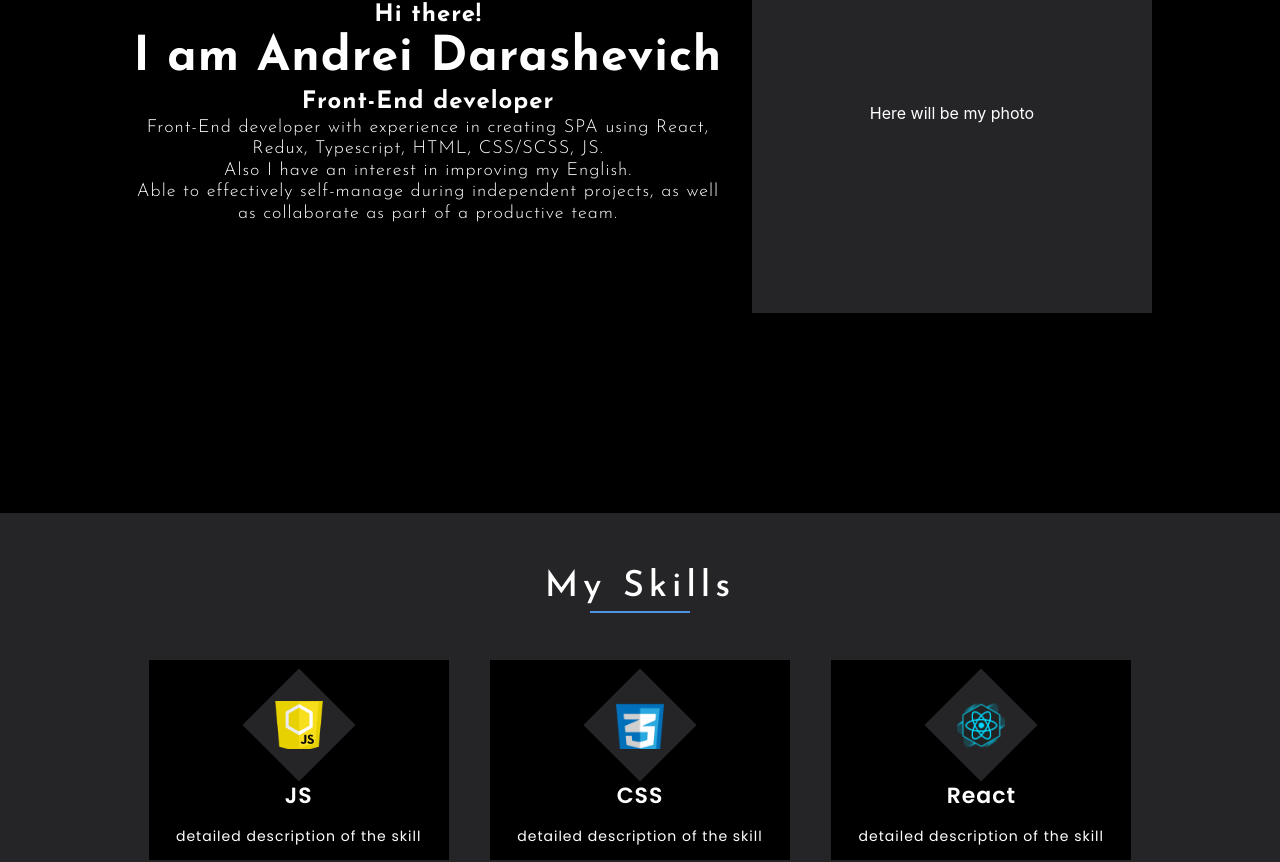
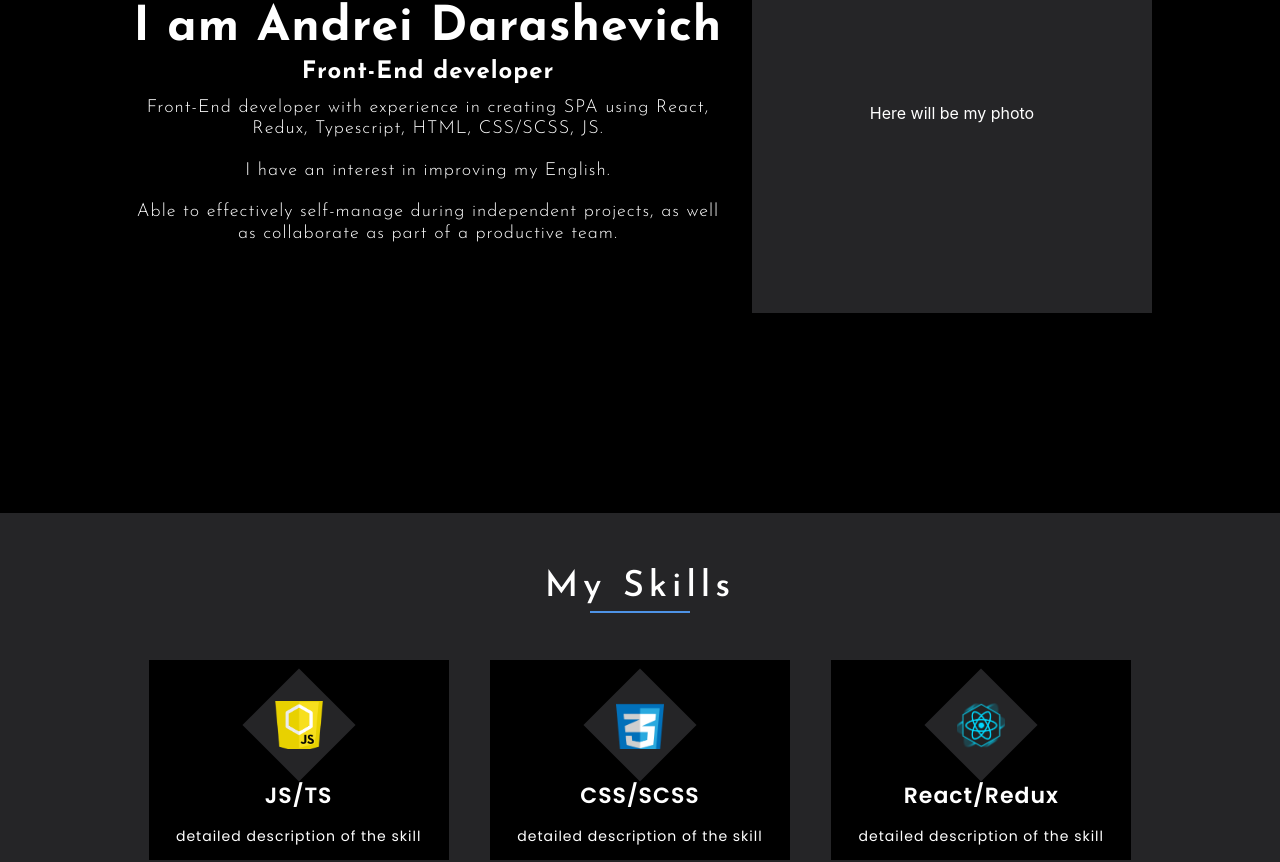
Before and after one commit to andreidoroshevich/portfolio, a React (Create React App) app: page / in a window 1280 px wide. Shown: the part 367-1229 px from the top of the page. Built offline with nearby package versions, Linux system fonts and the light colour scheme.

Commit message:
07.06.2022 (fixed bugs)

```diff
--- a/src/common/modal/Modal.scss
+++ b/src/common/modal/Modal.scss
@@ -29,7 +29,7 @@
     padding: 50px;
     border-radius: 10px;
     background-color: white;
-    width: 100vw;
+    width: 50vw;
     height: 40vh;
     display: flex;
     flex-direction: column;
@@ -42,8 +42,11 @@
         font-size: 18px;
 
     }
+    @media screen and (max-width: 1024px) {
+        width: 90vw;
+    }
+
 }
-
 .modal-content.active {
     transform: scale(1);
 }
--- a/src/common/modal/Modal.tsx
+++ b/src/common/modal/Modal.tsx
@@ -5,6 +5,7 @@ import Button from "../button/Button";
 
 export type ModalType = {
     active: boolean
+    message: string
     setModalActive: (active: boolean) => void
 }
 
@@ -13,7 +14,7 @@ const Modal = (props: ModalType) => {
     return (
         <div className={props.active ? 'modal active' : 'modal'}>
             <div className={props.active ? 'modal-content active' : 'modal-content'}>
-                <div className={"messageText"}>Your message was sent successful!</div>
+                <div className={"messageText"}>{props.message}</div>
                 <Button title={'OK'} callBack={() => props.setModalActive(false)}/>
             </div>
 
--- a/src/components/contacts/Contacts.tsx
+++ b/src/components/contacts/Contacts.tsx
@@ -14,17 +14,15 @@ type ContactsPropsType = {
 function Contacts(props: ContactsPropsType) {
     const [modalActive, setModalActive] = useState(false)
 
-
-
-    const sendEmail = (e: any)=>{
+    const sendEmail = (e: any) => {
         e.preventDefault()
         emailjs.sendForm("service_bwpru7n", "template_5lw311h", e.target, "tSV--Lv2gsdM8aYLl")
-            .then((res)=>{
-                console.log(res.text)
-                if (res.text === "OK")
+            .then((res) => {
+                if (res.text === "OK") {
                     setModalActive(true)
-            }, (error)=>{
-                console.log(error.text)
+                }
+            }, (error) => {
+                console.log(error.message)
             })
         e.target.reset()
     }
@@ -36,9 +34,11 @@ function Contacts(props: ContactsPropsType) {
                     <Title title={"Contacts"}/>
                     <form className={s.form} onSubmit={sendEmail}>
                         <input required placeholder={"Your name"} className={s.input} type={"text"} name={"name"}/>
-                        <input placeholder={"Your phone number"} className={s.input} type={"text"} name={"phone-number"}/>
-                        <input required placeholder={"Your email"} className={s.input} type={"text"} name={"user-email"}/>
-                        <textarea required placeholder={"Your message"} className={s.textarea} name={"message"}></textarea>
+                        <input placeholder={"Your phone number"} className={s.input} type={"text"}
+                               name={"phone-number"}/>
+                        <input required placeholder={"Your email"} className={s.input} type={"text"}
+                               name={"user-email"}/>
+                        <textarea required placeholder={"Your message"} className={s.textarea} name={"message"}/>
                         <button type={'submit'} value={"Send"} className={styles.button}>Send</button>
 
                     </form>
@@ -48,8 +48,8 @@ function Contacts(props: ContactsPropsType) {
             <Modal
                 active={modalActive}
                 setModalActive={setModalActive}
+                message={"Your message was sent successful!"}
             />
-
         </>
 
     );
--- a/src/components/main/Main.module.scss
+++ b/src/components/main/Main.module.scss
@@ -28,6 +28,8 @@
       .profile {
         font-size: 18px;
         font-weight: 300;
+        margin-top: 10px;
+        margin-bottom: 10px;
       }
     }
     .photo {
--- a/src/components/main/Main.tsx
+++ b/src/components/main/Main.tsx
@@ -13,16 +13,16 @@ function Main(props: MainPropsType) {
                 <div className={s.text}>
                     <span>Hi there!</span>
                     <h1>I am Andrei Darashevich</h1>
-                    <p>
+                    <div>
                         Front-End developer
-                    </p>
+                    </div>
 
-                    <p className={s.profile}>
+                    <div className={s.profile}>
                         Front-End developer with experience in creating SPA using React, Redux, Typescript, HTML, CSS/SCSS, JS.
-                    </p>
-                    <p className={s.profile}>
-                        Also I have an interest in improving my English.
-                    </p>
+                    </div>
+                    <div className={s.profile}>
+                        I have an interest in improving my English.
+                    </div>
                     <p className={s.profile}>
                         Able to effectively self-manage during independent projects, as well as collaborate as part of a productive team.
                     </p>
--- a/src/components/navbar/burgerNav/burgerNav.scss
+++ b/src/components/navbar/burgerNav/burgerNav.scss
@@ -23,7 +23,7 @@ body {
 
 .nav {
   position: relative;
-  right: 0;
+  left: 0;
   bottom: 50%;
   width: auto;
   height: $btnSize;
@@ -76,7 +76,7 @@ body {
     font-family: $fontPoppins;
     font-weight: 700;
     perspective: 1000px;
-    transition: color 0.7s;
+    transition: color 1s;
     cursor: pointer;
 
     &:hover {
@@ -117,7 +117,6 @@ body {
     padding: $btnVertPad $btnHorPad;
     cursor: pointer;
 
-
     &:before,
     &:after {
       content: "";
@@ -127,7 +126,7 @@ body {
       border-radius: 2px;
       background: $textColor;
       transform-origin: 50% 50%;
-      transition: transform $navAT $cub, background-color 0.3s;
+      transition: transform $navAT $cub, background-color 1s;
     }
 
     &:before {
--- a/src/components/navbar/burgerNav/burgerNav.tsx
+++ b/src/components/navbar/burgerNav/burgerNav.tsx
@@ -1,6 +1,6 @@
-import React, {useState} from 'react'
+import React from 'react'
 import './burgerNav.scss'
-import Item from "../stdnavbar/item/Item";
+import Item from "../item/Item";
 
 const BurgerNav = () => {
 
@@ -38,7 +38,7 @@ const BurgerNav = () => {
 
                     </ul>
                 </div>
-                <label className="nav__btn" htmlFor="menu-cb"></label>
+                <label className="nav__btn" htmlFor="menu-cb"/>
             </nav>
         </div>
     );
--- a/src/components/navbar/stdnavbar/item/Item.module.scss
+++ b/src/components/navbar/item/Item.module.scss
@@ -1,5 +1,5 @@
-@import "../../../../common/styles/sass/variables";
-@import "../../../../common/styles/sass/mixins";
+@import "../../../common/styles/sass/variables";
+@import "../../../common/styles/sass/mixins";
 
 .a {
     @include text($fontPoppins, 16px, 500, 1px, 1.2);
@@ -10,8 +10,8 @@
         color: $primaryColor;
     }
     @media screen and (max-width: 1024px) {
-        @include text($fontPoppins, 11px, 300, 1px, 1.2);
-        margin-left: 0px;
+        @include text($fontPoppins, 13px, 400, 0, 1);
+        margin-left: 0;
     }
 
 
--- a/src/components/navbar/stdnavbar/Navbar.tsx
+++ b/src/components/navbar/stdnavbar/Navbar.tsx
@@ -1,6 +1,6 @@
 import React from 'react';
 import s from './Navbar.module.scss'
-import Item from "./item/Item";
+import Item from "../item/Item";
 
 function Navbar() {
     return (
--- a/src/components/skills/Skills.tsx
+++ b/src/components/skills/Skills.tsx
@@ -31,9 +31,9 @@ function Skills(props: SkillsPropsType) {
             <div className={`${styleContainer.container} ${s.skillsContainer}`}>
                 <Title title={"My Skills"}/>
                 <div className={s.skills}>
-                    <Skill style={js} title={"JS"} description={"detailed description of the skill"}/>
-                    <Skill style={css} title={"CSS"} description={"detailed description of the skill"}/>
-                    <Skill style={react} title={"React"} description={"detailed description of the skill"}/>
+                    <Skill style={js} title={"JS/TS"} description={"detailed description of the skill"}/>
+                    <Skill style={css} title={"CSS/SCSS"} description={"detailed description of the skill"}/>
+                    <Skill style={react} title={"React/Redux"} description={"detailed description of the skill"}/>
                 </div>
             </div>
 
```
Also changed, not shown: src/components/navbar/item/Item.tsx (renamed from src/components/navbar/stdnavbar/item/Item.tsx).
